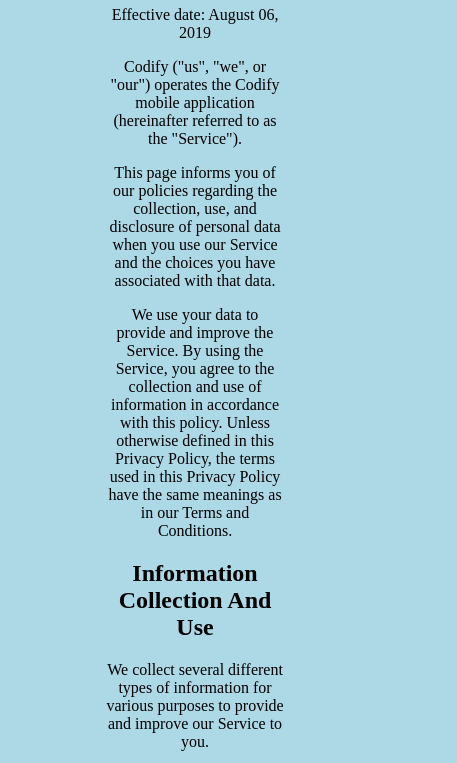
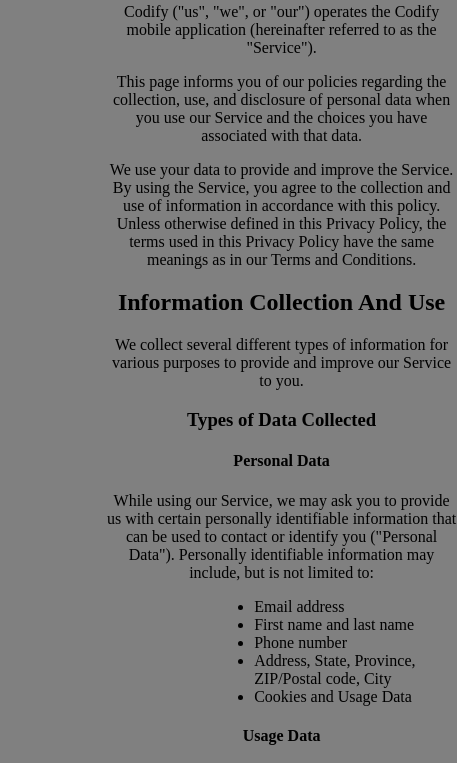
Before and after one commit to karvotch/karvotch.github.io, a plain HTML site: page index.html in a window 390 px wide. Shown: the part 97-860 px from the top of the page, 457 px wide, since content can reach past the window. Drawn offline with Linux system fonts and the light colour scheme.

Commit message:
Fixed css file

```diff
--- a/style.css
+++ b/style.css
@@ -15,10 +15,9 @@
 
 @media only screen and (max-width: 450px) {
     body {
-        background-color: lightblue;
+        background-color: grey;
         text-align: center;
-        width: 45.62%;
-        margin-left: 27.2%;
+        width: 90%;
     }
     ul {
         text-align: left;
```
